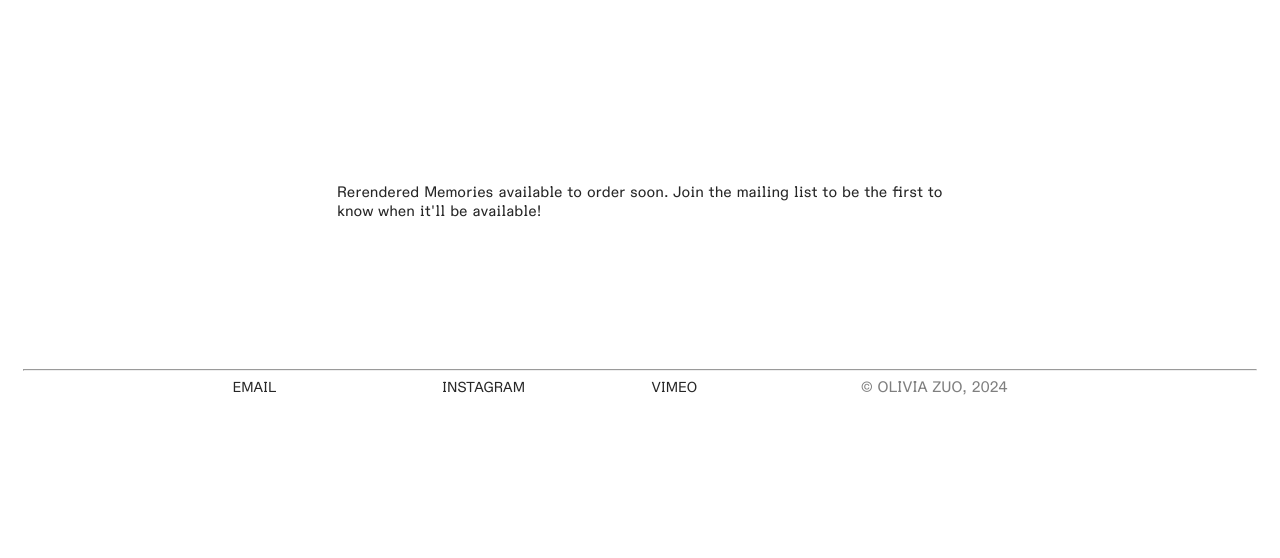
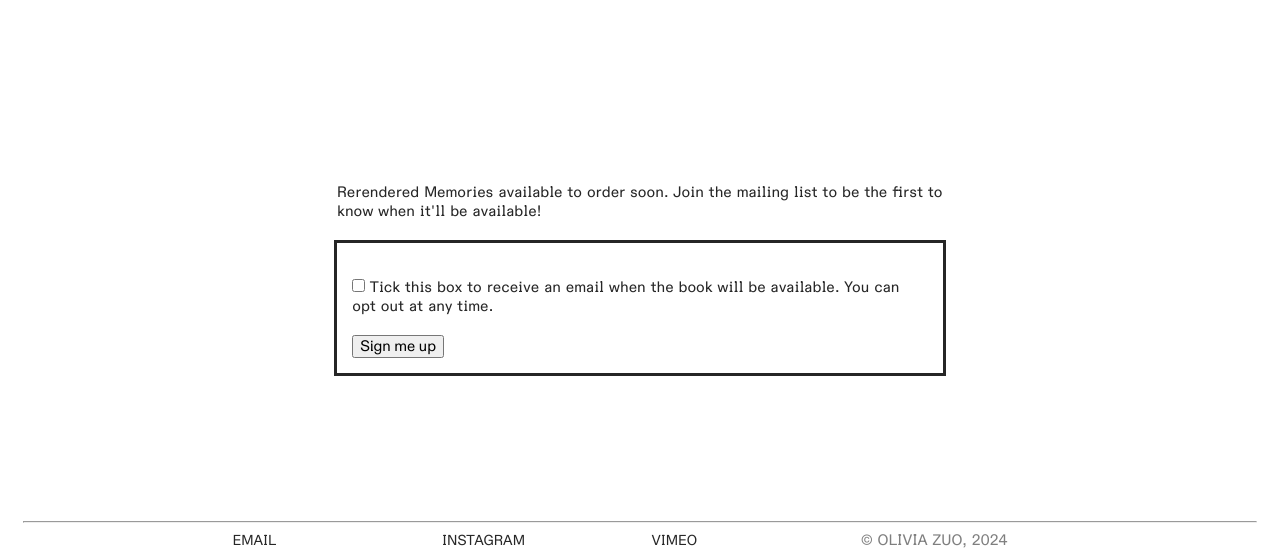
Before and after one commit to simonpforster/oliviazuo-portfolio, a PHP site: page /html/shop.php in a window 1280 px wide. Shown: the part 385-943 px from the top of the page. Before the commit the page ends 780 px from the top, so only its background shows below. Run offline with PHP 8.4, Linux system fonts and the light colour scheme.

Commit message:
more chanegs

```diff
--- a/src/html/shop.php
+++ b/src/html/shop.php
@@ -38,6 +38,15 @@
                     <div>
                         Rerendered Memories available to order soon. Join the mailing list to be the first to know when it'll be available!
                     </div>
+                    <div class="spacing" style="height: 1.5rem;"></div>
+                    <form style="outline-style: solid; padding: 1rem;">
+                        <div><Email: <input type="email" style=""></div><br>
+                        <div>
+                            <input type="checkbox">
+                             Tick this box to receive an email when the book will be available. You can opt out at any time.
+                        </div><br>
+                        <input type="submit" value="Sign me up">
+                    </form>
                 </div>
             </div>
             <div class="desktop-25 empty"></div>
```
Also changed, not shown: 1 other file. Lines whose indentation alone changed are shown as unchanged.
